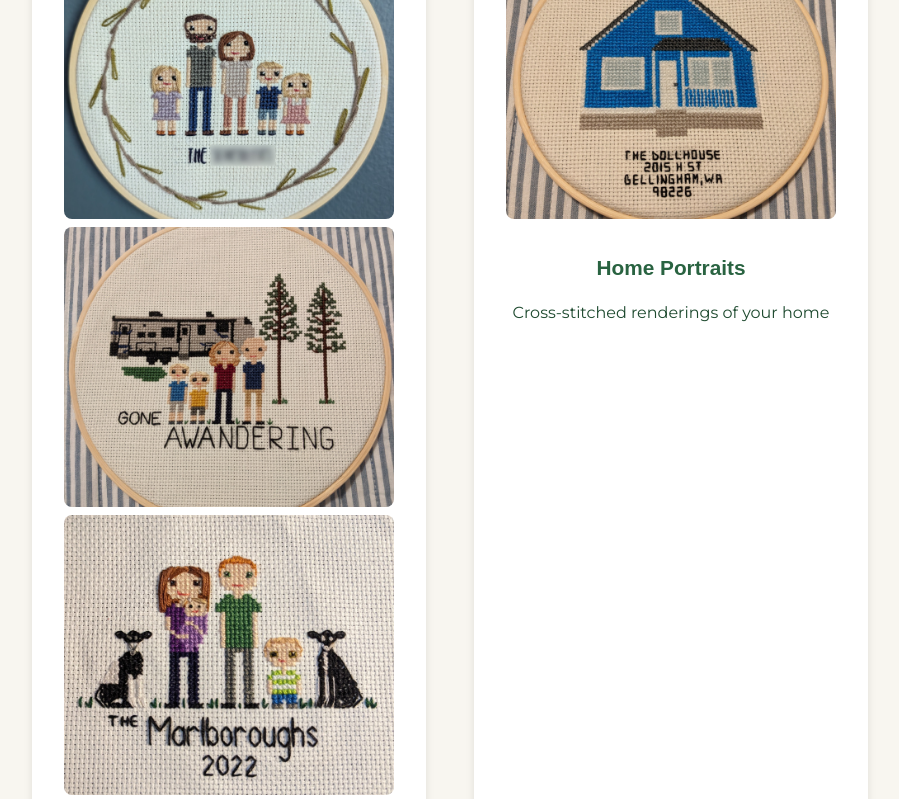
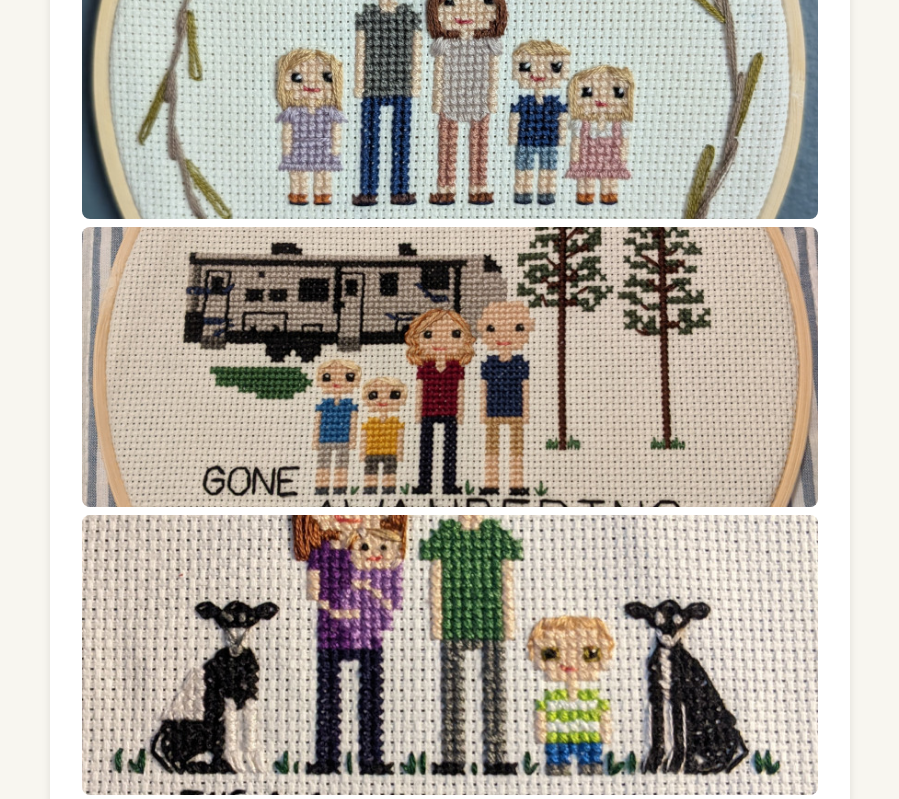
Before and after one commit to chrisculy/timbercreekmakerstudio, an Eleventy site: page src/fiber.njk in a window 1280 px wide. Shown: the part 1284-2083 px from the top of the page, without its empty margins (190-1089 px from the left). Built offline with nearby package versions, Linux system fonts and the light colour scheme; Eleventy itself is replaced by a stand-in of ours; files that its build step writes are made by us from their sources; a web font is replaced by a local one.

Commit message:
Show one gallery per horizontal line

```diff
--- a/src/css/style.css
+++ b/src/css/style.css
@@ -252,10 +252,10 @@ section p {
 
 .gallery {
     display: grid;
-    grid-template-columns: repeat(auto-fit, minmax(350px, 1fr));
+    grid-template-columns: 1fr;
     gap: 3rem;
     margin: 4rem 0;
-    max-width: 1000px;
+    max-width: 800px;
     margin-left: auto;
     margin-right: auto;
 }
```
